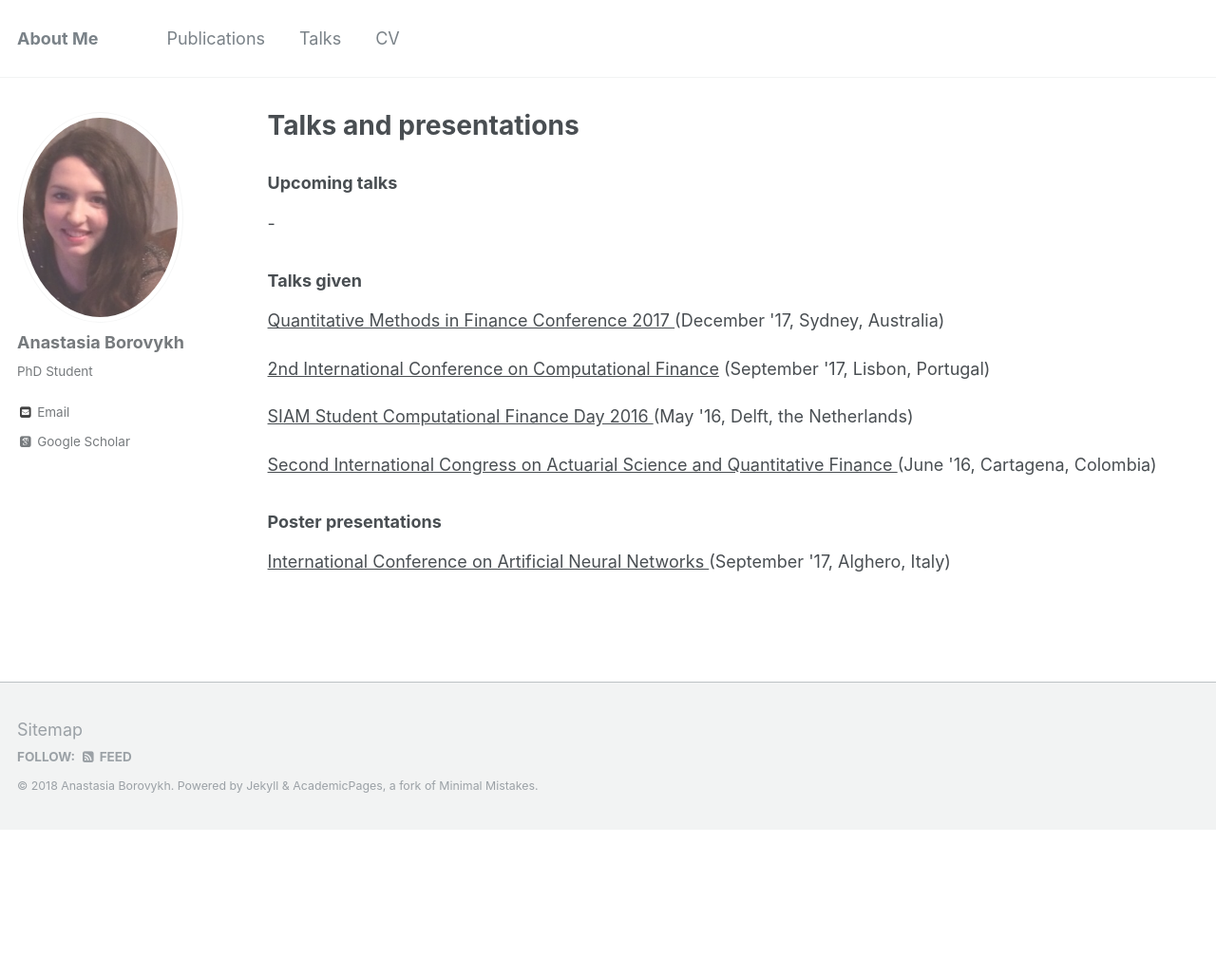
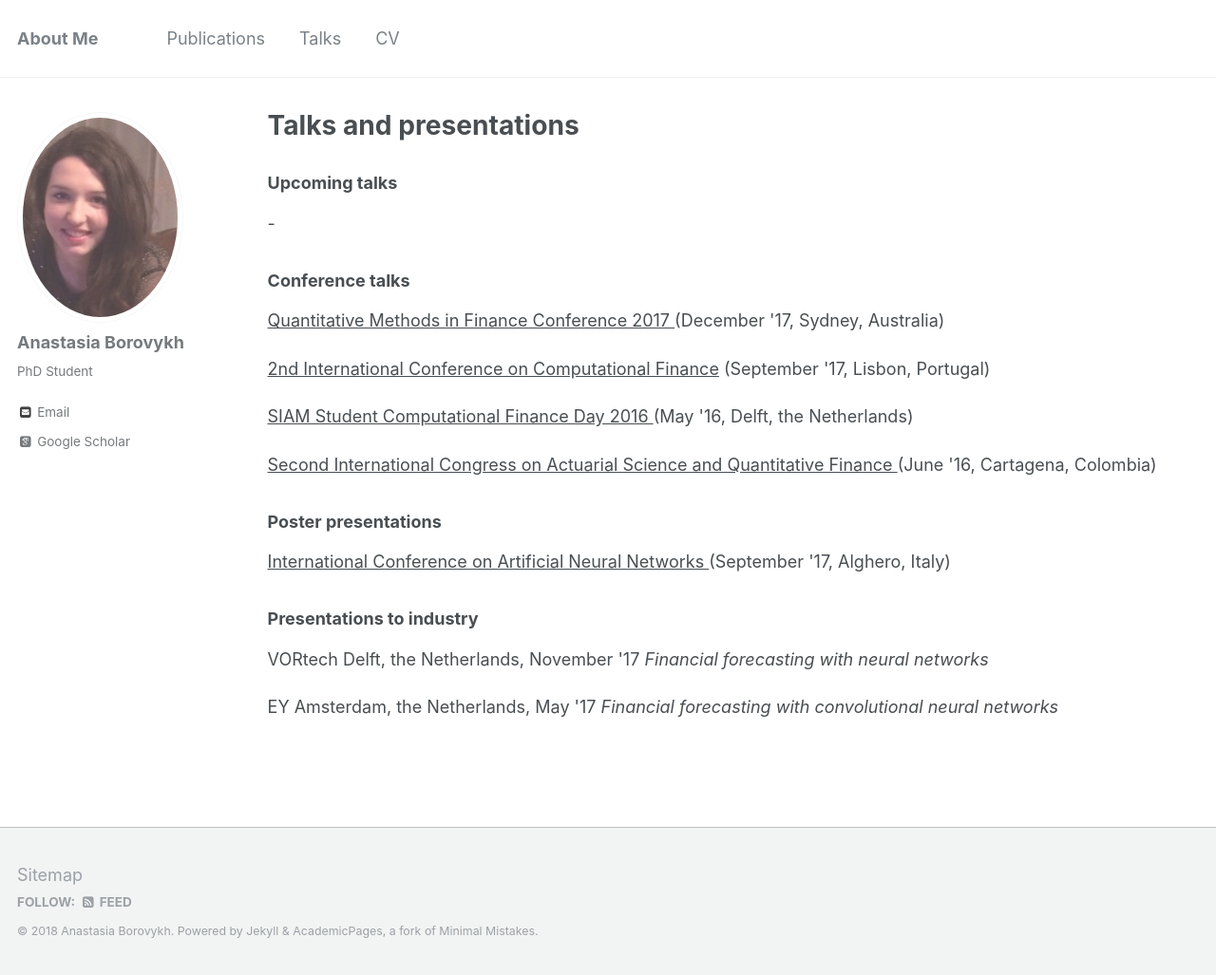
Before and after one commit to aib93/aib93.github.io, a Jekyll site: the page built from _pages/talks.html, in a window 1280 px wide and 1027 px high. Shown: the whole window at 95% size. Built offline with Jekyll 4.4.1, drawn with Linux system fonts in a browser that asks for light colours; some web fonts are replaced.

Commit message:
Initial commit

```diff
--- a/_pages/talks.html
+++ b/_pages/talks.html
@@ -6,7 +6,7 @@ author_profile: true
 ---
 <h3> Upcoming talks </h3>
 <p>-</p>
-<h3> Talks given </h3>
+<h3> Conference talks </h3>
 <p><a href="https://www.conferenceonline.com/conference_invitation.cfm?id=21717&key=F1EF0F1F-CE39-D6B1-35AA37845042D4A5" style="text-decoration:underline;"> Quantitative Methods in Finance Conference 2017 </a> (December '17, Sydney, Australia)</p>
 <p><a href="http://cemapre.iseg.ulisboa.pt/iccf2017/" style="text-decoration:underline;"> 2nd International Conference on Computational Finance</a> (September '17, Lisbon, Portugal)</p>
 <p><a href="https://sscdelft.github.io/activities/" style="text-decoration:underline;"> SIAM Student Computational Finance Day 2016 </a>(May '16, Delft, the Netherlands)</p>
@@ -15,6 +15,11 @@ author_profile: true
 <h3> Poster presentations </h3>
 <p><a href="https://e-nns.org/icann2017/" style="text-decoration:underline;"> International Conference on Artificial Neural Networks </a>(September '17, Alghero, Italy)</p>
 
+<h3> Presentations to industry </h3>
+<p>VORtech Delft, the Netherlands, November '17 <i> Financial forecasting with neural networks</i> </p>
+<p>EY Amsterdam, the Netherlands, May '17 <i> Financial forecasting with convolutional neural networks</i> </p>
+
+
 {% for post in site.talks reversed %}
   {% include archive-single-talk.html %}
 {% endfor %}
```
